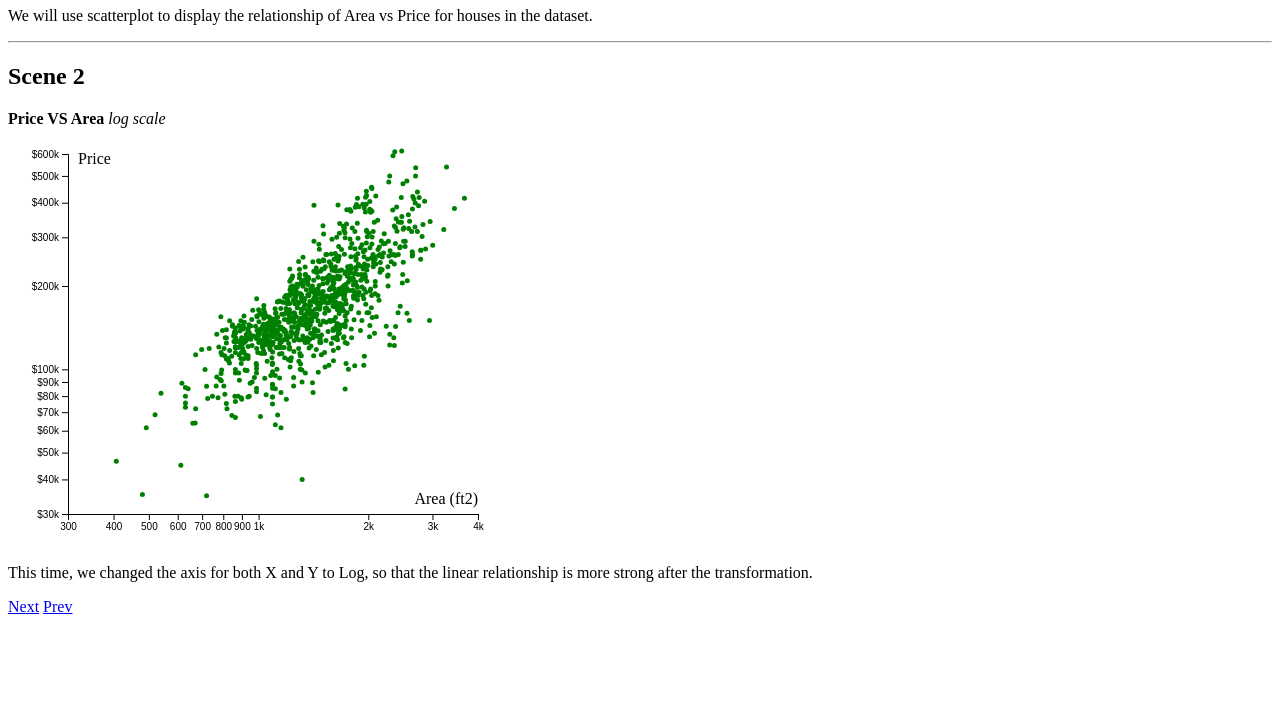
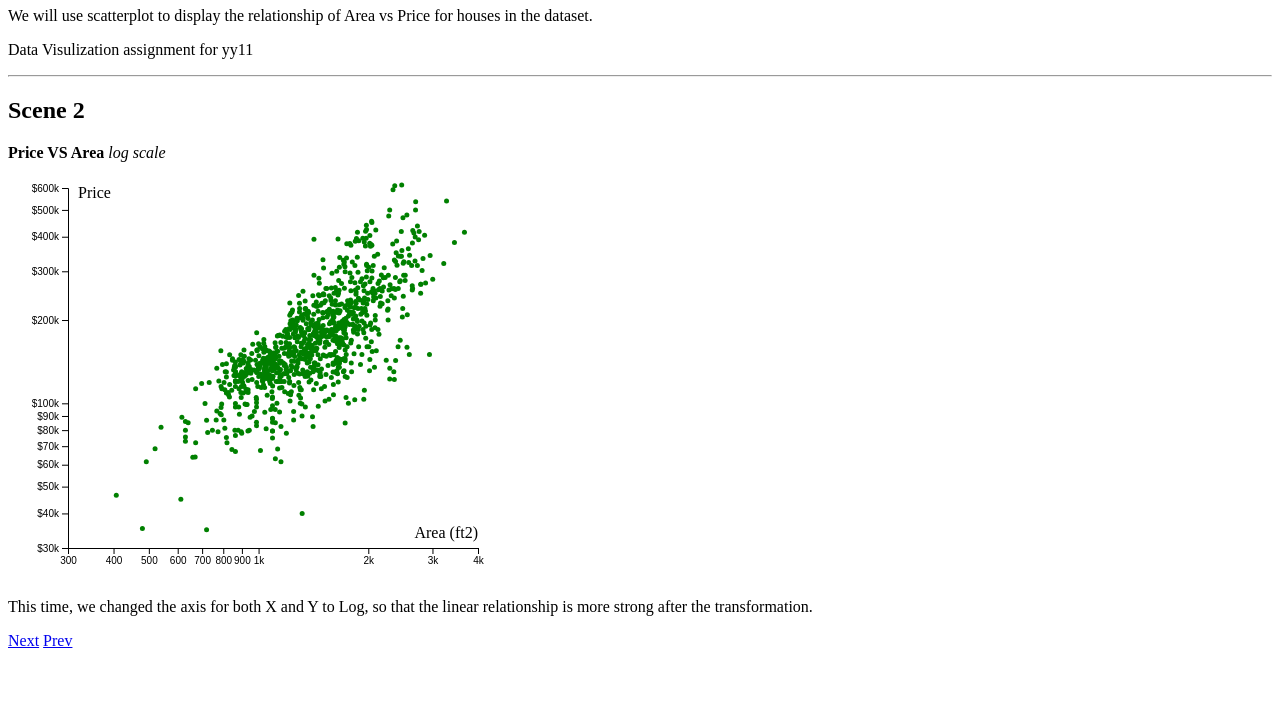
Before and after one commit to akedia/akedia.github.io, a plain HTML site: page scene2.html in a window 1280 px wide. Shown: the part 73-800 px from the top of the page. Drawn offline with nearby package versions, Linux system fonts and the light colour scheme.

Commit message:
Update scene2.html

```diff
--- a/scene2.html
+++ b/scene2.html
@@ -3,6 +3,7 @@
 
 <h1>The Ames Housing</h1>
 <p>We will use scatterplot to display the relationship of Area vs Price for houses in the dataset.</p>
+<p>Data Visulization assignment for yy11</p>
 <hr>
 <h2>Scene 2</h2>
 <p><b>Price VS Area</b> <i>log scale</i></p>
```
